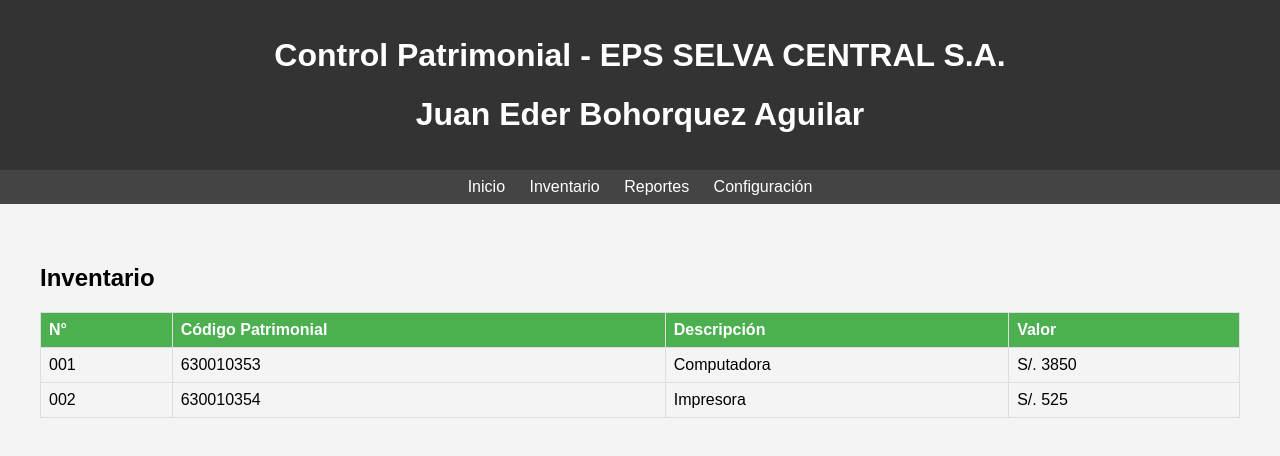
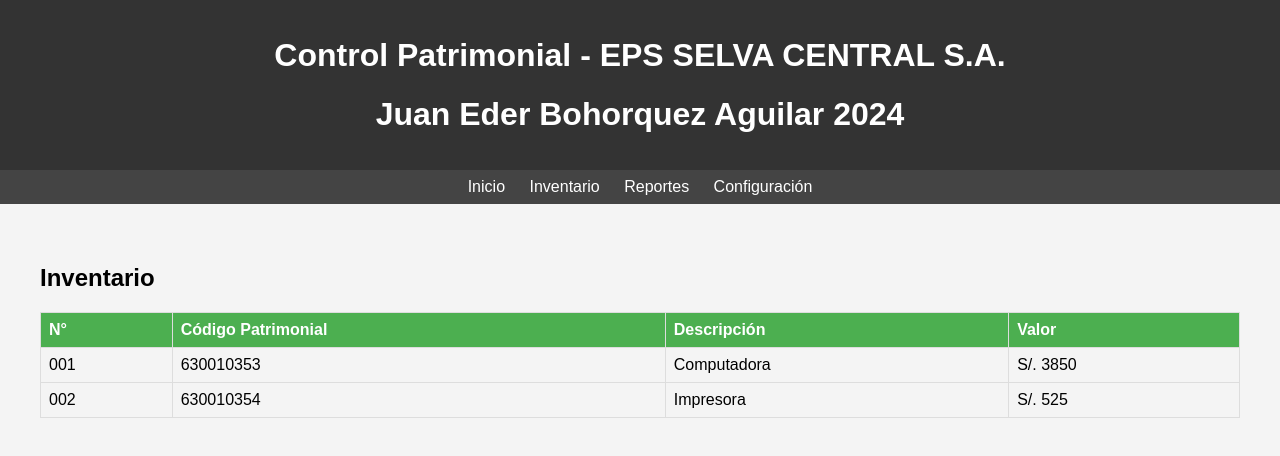
Before and after one commit to je-banalytics/OCP, a plain HTML site: page index.html in a window 1280 px wide. Drawn offline with Linux system fonts and the light colour scheme.

Commit message:
Update index.html

```diff
--- a/index.html
+++ b/index.html
@@ -11,7 +11,7 @@
 
     <header>
         <h1>Control Patrimonial - EPS SELVA CENTRAL S.A.</h1>
-        <h1> Juan Eder Bohorquez Aguilar</h1>
+        <h1> Juan Eder Bohorquez Aguilar 2024</h1>
     </header>
 
     <nav>
```
